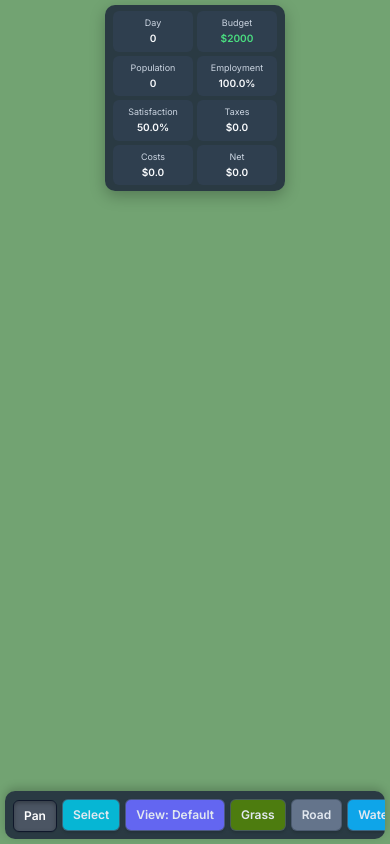
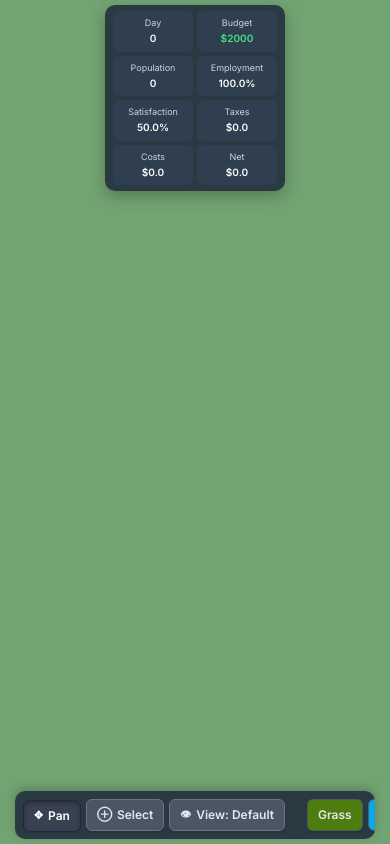
Before and after one commit to radekstepan/tile-town, a website built with Vite: page index.html in a window 390 px wide. Built offline with nearby package versions, Linux system fonts and the light colour scheme.

Commit message:
feat: build toolbar

```diff
--- a/src/components/BuildToolbar.ts
+++ b/src/components/BuildToolbar.ts
@@ -17,12 +17,15 @@ export class BuildToolbar {
 
     private render(): void {
         this.element.innerHTML = `
-            <button class="build-button pan-button" data-type="pan">Pan</button>
-            <button class="build-button select-button" data-type="select">Select</button>
-            <button class="build-button view-mode-button" id="viewModeButton" data-type="view_mode">View: Default</button>
+            <button class="build-button pan-button" data-type="pan"><span class="icon-span">✥</span>Pan</button>
+            <button class="build-button select-button" data-type="select"><span class="icon-span">⊕</span>Select</button>
+            <button class="build-button view-mode-button" id="viewModeButton" data-type="view_mode"><span class="icon-span">👁</span>View: Default</button>
+
+            <div class="toolbar-separator"></div>
+
             <button class="build-button grass" data-type="grass">Grass</button>
+            <button class="build-button water" data-type="water">Water</button>
             <button class="build-button road" data-type="road">Road</button>
-            <button class="build-button water" data-type="water">Water</button>
             <button class="build-button park" data-type="park">Park</button>
             <button class="build-button residential" data-type="residential_zone">Residential</button>
             <button class="build-button commercial" data-type="commercial_zone">Commercial</button>
@@ -58,16 +61,17 @@ export class BuildToolbar {
     }
 
     public updateViewModeButtonText(currentViewMode: ViewMode): void {
+        const iconSpan = `<span class="icon-span">👁</span>`;
         if (currentViewMode === 'satisfaction_heatmap') {
-            this.viewModeButton.textContent = 'View: Satisfaction';
+            this.viewModeButton.innerHTML = `${iconSpan}View: Satisfaction`;
         } else {
-            this.viewModeButton.textContent = 'View: Default';
+            this.viewModeButton.innerHTML = `${iconSpan}View: Default`;
         }
     }
 
     public updateSelectedButtonVisuals(activeToolOrBuildTypeId: string | null, currentMode?: GameMode, currentBuildType?: TileType | null): void {
         this.element.querySelectorAll<HTMLButtonElement>('.build-button').forEach(btn => {
-            btn.classList.remove('selected', 'ring-2', 'ring-offset-2', 'ring-sky-500');
+            btn.classList.remove('selected'); // Simplified selection class
             const btnType = btn.dataset.type;
             if (!btnType) return;
 
@@ -75,12 +79,12 @@ export class BuildToolbar {
             if (currentMode === 'pan' && btnType === 'pan') isSelected = true;
             else if (currentMode === 'select' && btnType === 'select') isSelected = true;
             else if (currentMode === 'build' && currentBuildType && btnType === currentBuildType.id) isSelected = true;
+            // View mode button is not a 'mode' that stays selected in the same way,
+            // but we can add 'selected' if its current view is active.
+            // For now, keeping it simple: only tool/build buttons get 'selected' state.
 
-            // The view mode button selection is handled slightly differently (toggles visual state, not a mode)
-            if (btn.id === 'viewModeButton') {
-                // it could have a selected state if we want, but the original didn't focus on it like other tools
-            } else if (isSelected) {
-                btn.classList.add('selected', 'ring-2', 'ring-offset-2', 'ring-sky-500');
+            if (isSelected) {
+                btn.classList.add('selected');
             }
         });
     }
--- a/src/style.css
+++ b/src/style.css
@@ -89,10 +89,13 @@ body {
     border-radius: 10px;
     display: flex;
     gap: 6px;
-    flex-wrap: wrap;
+    flex-wrap: nowrap; /* Ensure single row */
+    overflow-x: auto; /* Allow horizontal scroll if needed */
+    align-items: center; /* Vertically align items if heights differ */
     justify-content: center;
     z-index: 1010;
     box-shadow: 0 -3px 10px rgba(0,0,0,0.2);
+    max-width: calc(100vw - 30px); /* Prevent edge collision on small screens */
 }
 .build-button {
     padding: 7px 12px;
@@ -105,6 +108,9 @@ body {
     transition: background-color 0.2s ease, transform 0.1s ease, box-shadow 0.2s ease;
     font-size: 0.8rem;
     box-shadow: 0 2px 3px rgba(0,0,0,0.15);
+    display: inline-flex; /* For icon alignment */
+    align-items: center;
+    white-space: nowrap; /* Prevent text wrapping within buttons */
 }
 .build-button:hover {
     background-color: #475569; /* bg-slate-600 */
@@ -117,6 +123,36 @@ body {
     box-shadow: inset 0 2px 4px rgba(0,0,0,0.3), 0 1px 1px rgba(0,0,0,0.1);
     border-color: #0f172a; /* slate-900 */
 }
+
+/* Icon styling */
+.icon-span {
+    margin-right: 5px;
+    font-size: 0.9em; /* Slightly smaller than button text */
+    line-height: 1; /* Ensure it doesn't mess with button height */
+}
+
+/* Muted colors for Pan, Select, View */
+.build-button.pan-button,
+.build-button.select-button,
+.build-button.view-mode-button {
+    background-color: #4b5563; /* gray-600 */
+    border-color: #6b7280; /* gray-500 */
+}
+.build-button.pan-button:hover,
+.build-button.select-button:hover,
+.build-button.view-mode-button:hover {
+    background-color: #525e6f; /* slightly lighter gray */
+    border-color: #7c8899;
+}
+.build-button.pan-button.selected,
+.build-button.select-button.selected,
+.build-button.view-mode-button.selected { /* View button might not use 'selected' in the same way */
+    background-color: #374151; /* gray-700 */
+    color: white;
+    border-color: #1f2937; /* gray-800 */
+}
+
+
 /* Specific button colors for build types, ensure good contrast */
 .build-button.grass { background-color: #4d7c0f; } /* lime-700 */
 .build-button.road { background-color: #64748b; } /* slate-500 */
@@ -126,10 +162,6 @@ body {
 .build-button.commercial { background-color: #8b5cf6; } /* violet-500 */
 .build-button.industrial { background-color: #78716c; } /* stone-500 */
 
-.build-button.pan-button { background-color: #4b5563; } /* gray-600 */
-.build-button.select-button { background-color: #06b6d4; } /* cyan-500 */
-.build-button.view-mode-button { background-color: #6366f1; } /* indigo-500 */
-
 /* Hover for specific types */
 .build-button.grass:hover { background-color: #65a30d; }
 .build-button.road:hover { background-color: #94a3b8; }
@@ -138,9 +170,16 @@ body {
 .build-button.residential:hover { background-color: #fb923c; }
 .build-button.commercial:hover { background-color: #a78bfa; }
 .build-button.industrial:hover { background-color: #a1a1aa; }
-.build-button.pan-button:hover { background-color: #6b7280; }
-.build-button.select-button:hover { background-color: #22d3ee; }
-.build-button.view-mode-button:hover { background-color: #818cf8; }
+
+
+/* Toolbar Separator */
+.toolbar-separator {
+    width: 1px;
+    height: 20px; /* Adjust height to match button inner height roughly */
+    background-color: rgba(71, 85, 105, 0.6); /* slate-600 with transparency */
+    margin-left: 4px; /* Space before separator */
+    margin-right: 8px; /* Space after separator */
+}
 
 
 #messageBox {
@@ -221,7 +260,7 @@ body {
         bottom: 10px;
         padding: 8px;
         gap: 5px;
-        width: calc(100% - 20px); /* More width, less padding */
+        /* width: calc(100% - 20px); /* More width, less padding -> removed to allow content to define width with max-width */
     }
     .build-button {
         padding: 6px 10px;
@@ -248,11 +287,11 @@ body {
         top: 5px;
     }
     .build-toolbar {
-        flex-direction: row; /* Keep horizontal but allow wrap */
-        overflow-x: auto; /* Allow horizontal scroll if too many buttons */
-        flex-wrap: nowrap;
-        justify-content: flex-start;
-        width: calc(100% - 10px);
+        /* flex-direction: row; /* Keep horizontal but allow wrap */
+        /* overflow-x: auto; /* Allow horizontal scroll if too many buttons */
+        /* flex-wrap: nowrap; -> already set */
+        justify-content: flex-start; /* Align to start when scrolling */
+        /* width: calc(100% - 10px); -> removed, max-width handles this */
         bottom: 5px;
     }
     .build-button {
@@ -265,7 +304,7 @@ body {
         left: 50%;
         transform: translateX(-50%);
         top: auto;
-        bottom: 70px; /* Position above toolbar */
+        bottom: 60px; /* Position above toolbar (adjust if toolbar height changes) */
         width: calc(100% - 20px);
         max-width: 300px;
     }
```
